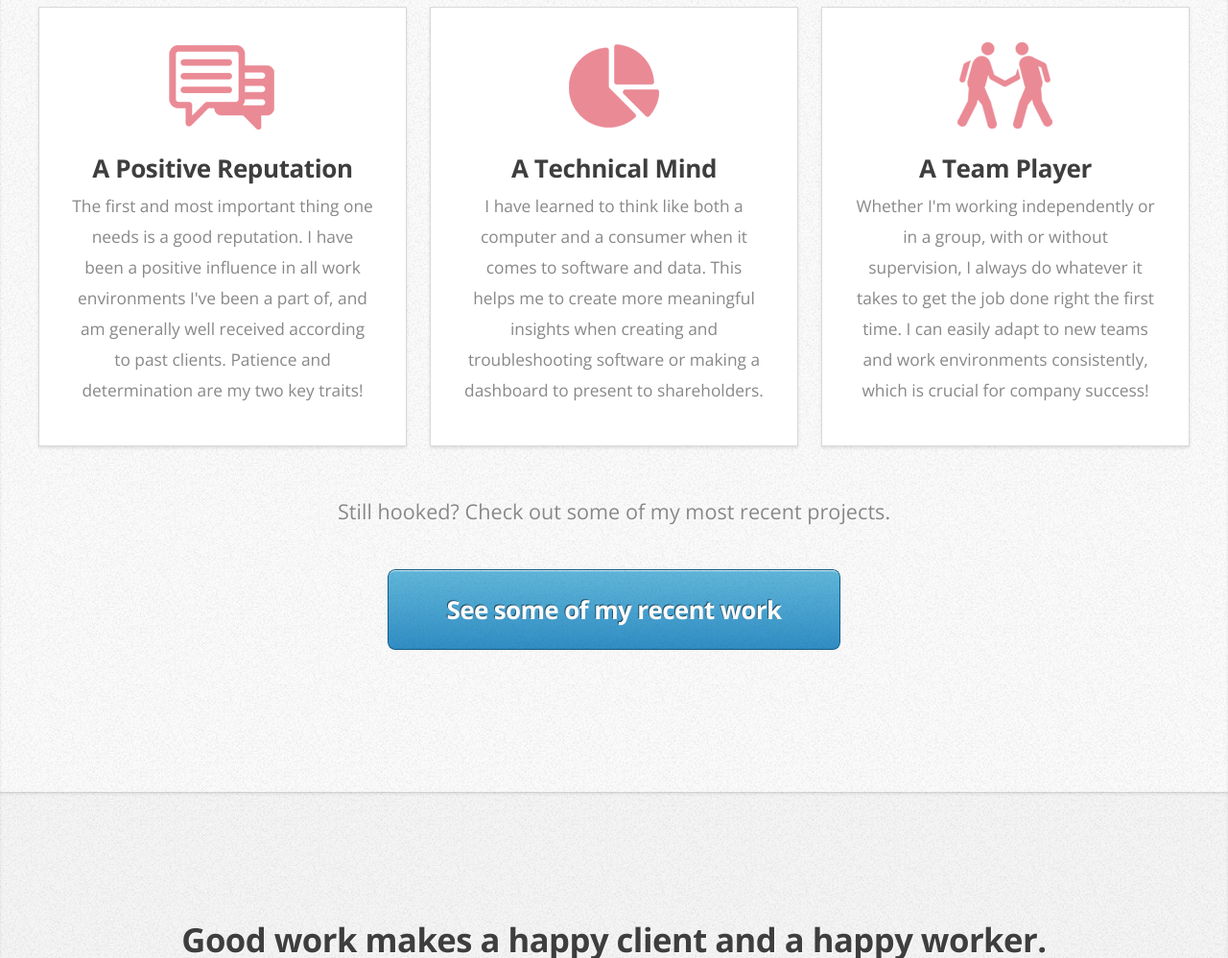
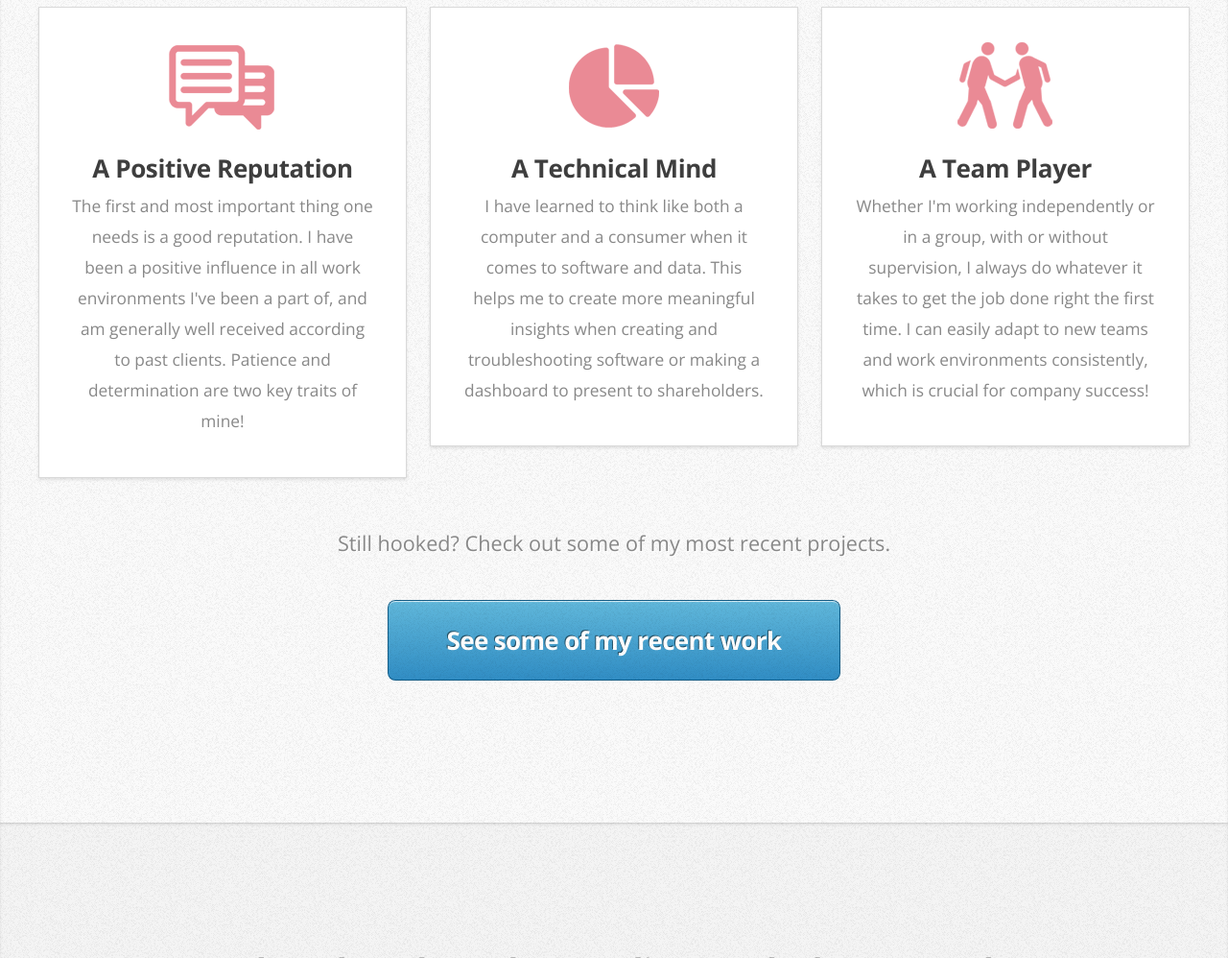
Before and after one commit to KyleReep/kylereep.github.io, a plain HTML site: page index.html in a window 1280 px wide. Shown: the part 1007-2005 px from the top of the page at 96% size. Drawn offline with nearby package versions, Linux system fonts and the light colour scheme.

Commit message:
Update index.html

```diff
--- a/index.html
+++ b/index.html
@@ -58,7 +58,7 @@
         <div class="4u">
           <section class="box box-style1"> <span class="image image-centered"><img src="images/work01.png" alt=""></span>
             <h3>A Positive Reputation</h3>
-            <p>The first and most important thing one needs is a good reputation. I have been a positive influence in all work environments I've been a part of, and am generally well received according to past clients. Patience and determination are my two key traits!</p>
+            <p>The first and most important thing one needs is a good reputation. I have been a positive influence in all work environments I've been a part of, and am generally well received according to past clients. Patience and determination are two key traits of mine!</p>
           </section>
         </div>
         <div class="4u">
```
